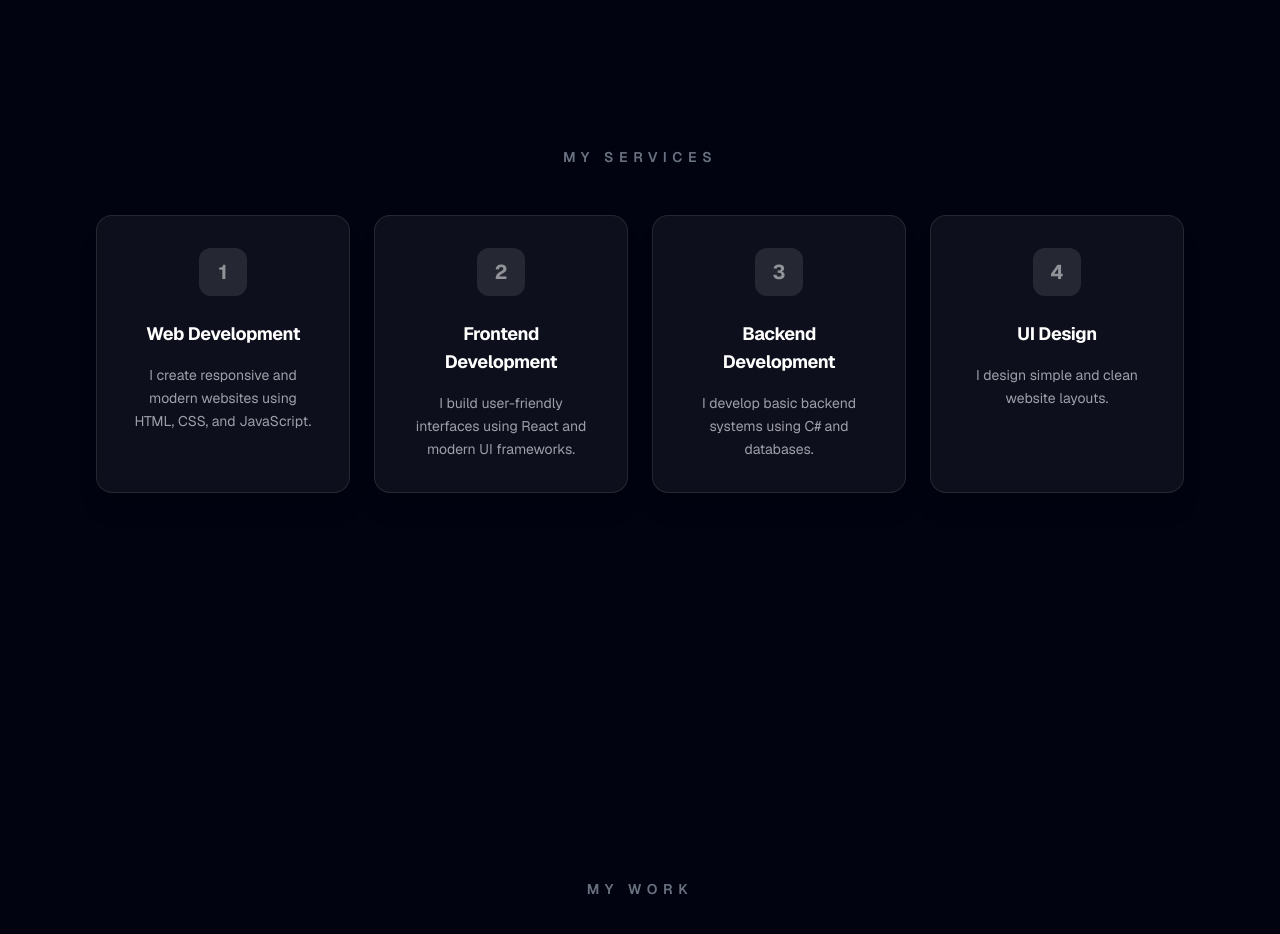
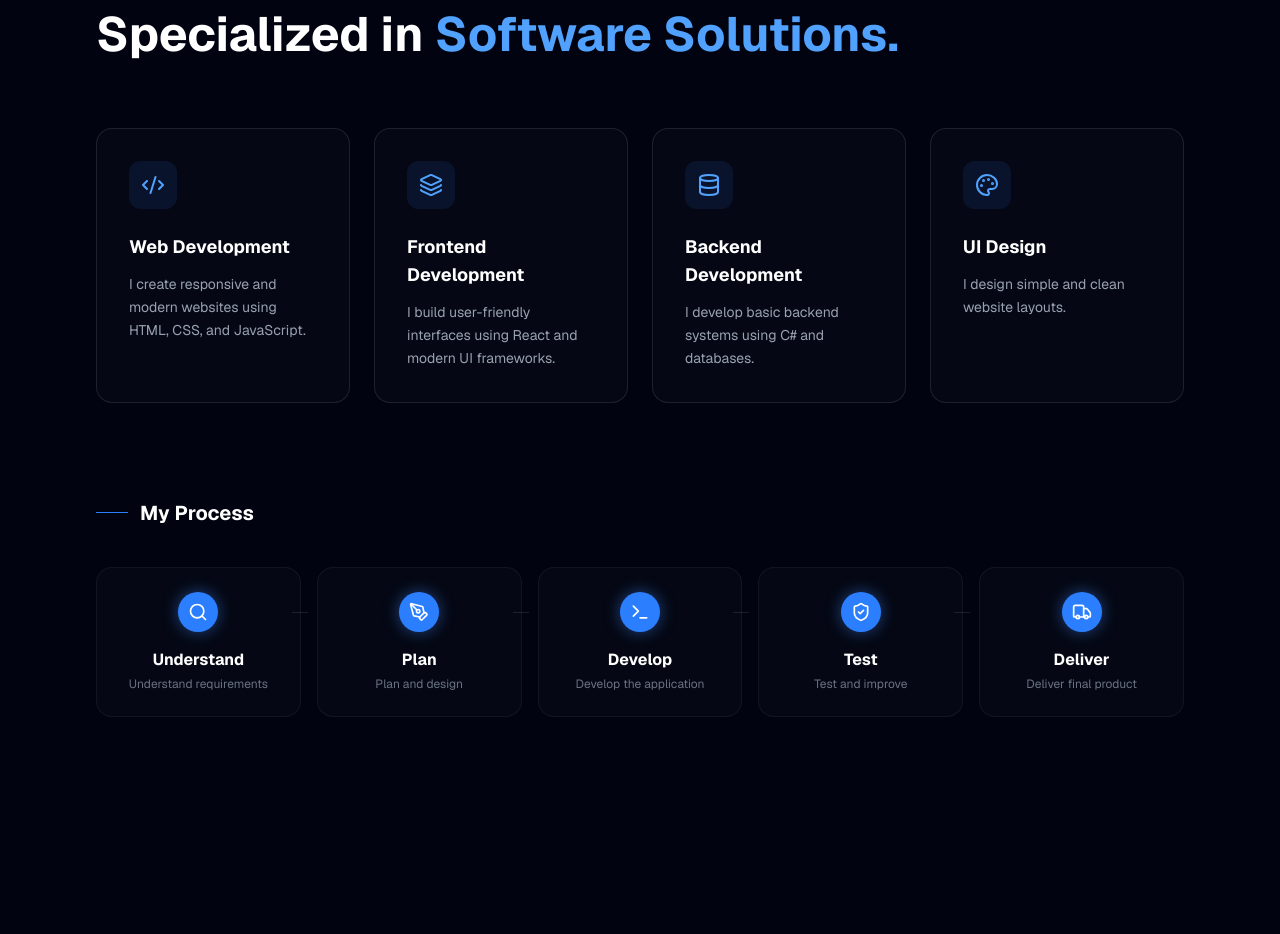
Before and after one commit to Sajansan/my-portfolio-2, a Next.js app: page / in a window 1280 px wide. Shown: the part 1860-2794 px from the top of the page. Built offline with nearby package versions, Linux system fonts and the light colour scheme.

Commit message:
Services page update

```diff
--- a/components/About.tsx
+++ b/components/About.tsx
@@ -4,8 +4,8 @@ import { motion } from "framer-motion";
 
 export default function About() {
   return (
-    <section id="about" className="min-h-screen bg-[rgba(1, 4, 16, 1)] flex flex-col items-center py-24 px-6 md:px-12 lg:px-24">
-      <div className="max-w-5xl w-full pt-16">
+    <section id="about" className="bg-[rgba(1,4,16,1)] flex flex-col items-center py-20 px-6 md:px-12 lg:px-24">
+      <div className="max-w-5xl w-full pt-8">
         {/* Header */}
         <motion.div
           initial={{ opacity: 0, y: 20 }}
--- a/components/Contact.tsx
+++ b/components/Contact.tsx
@@ -4,17 +4,17 @@ import { motion } from "framer-motion";
 
 export default function Contact() {
   return (
-    <section id="contact" className="min-h-screen bg-[rgba(1,4,16,1)] flex flex-col items-center justify-center p-6 md:p-12 lg:p-24 pt-32">
+    <section id="contact" className="bg-[rgba(1,4,16,1)] flex flex-col items-center py-20 p-6 md:p-12 lg:p-24 pt-32">
       <motion.div
         initial={{ opacity: 0, scale: 0.9 }}
         whileInView={{ opacity: 1, scale: 1 }}
         viewport={{ once: true, margin: "-100px" }}
         transition={{ duration: 0.8, ease: "easeOut" }}
-        className="max-w-4xl w-full text-center"
+        className="max-w-4xl w-full pt-8"
       >
-        <h2 className="text-sm tracking-[0.4em] text-gray-500 mb-8 uppercase font-semibold">Contact Me</h2>
+        <h2 className="text-sm tracking-[0.4em] text-blue-500 mb-8 uppercase font-bold text-left">Contact Me</h2>
 
-        <p className="text-xl md:text-2xl text-zinc-400 mb-12 max-w-2xl mx-auto leading-relaxed">
+        <p className="text-xl md:text-2xl text-zinc-400 mb-12 max-w-2xl leading-relaxed text-left">
           I am open to internship and freelance opportunities. Feel free to contact me.
         </p>
 
@@ -33,7 +33,7 @@ export default function Contact() {
           </div>
         </div>
 
-        <div className="flex flex-col items-center gap-6">
+        <div className="flex flex-col items-start gap-6">
           <h4 className="text-[10px] tracking-widest uppercase text-gray-500 font-bold">Social Links</h4>
           <div className="flex gap-8">
             <a href="your-link" className="text-white/60 hover:text-white transition-colors uppercase tracking-[0.2em] text-xs font-bold">LinkedIn</a>
--- a/components/Services.tsx
+++ b/components/Services.tsx
@@ -1,79 +1,157 @@
 "use client";
 
 import { motion } from "framer-motion";
+import {
+  Code2,
+  Layers,
+  Database,
+  Palette,
+  Search,
+  PenTool,
+  Terminal,
+  CheckCircle2,
+  Truck,
+  Cpu,
+  Github,
+  Monitor,
+  Layout,
+  Zap,
+  ShieldCheck,
+  MousePointer2,
+} from "lucide-react";
 
 export default function Services() {
   const services = [
     {
       title: "Web Development",
-      description: "I create responsive and modern websites using HTML, CSS, and JavaScript."
+      icon: <Code2 className="w-6 h-6 text-blue-400" />,
+      description:
+        "I create responsive and modern websites using HTML, CSS, and JavaScript.",
     },
     {
       title: "Frontend Development",
-      description: "I build user-friendly interfaces using React and modern UI frameworks."
+      icon: <Layers className="w-6 h-6 text-blue-400" />,
+      description:
+        "I build user-friendly interfaces using React and modern UI frameworks.",
     },
     {
       title: "Backend Development",
-      description: "I develop basic backend systems using C# and databases."
+      icon: <Database className="w-6 h-6 text-blue-400" />,
+      description: "I develop basic backend systems using C# and databases.",
     },
     {
       title: "UI Design",
-      description: "I design simple and clean website layouts."
-    }
+      icon: <Palette className="w-6 h-6 text-blue-400" />,
+      description: "I design simple and clean website layouts.",
+    },
   ];
 
-  const containerVariants = {
-    hidden: { opacity: 0 },
-    visible: {
-      opacity: 1,
-      transition: {
-        staggerChildren: 0.2
-      }
-    }
-  };
+  const processSteps = [
+    {
+      title: "Understand",
+      icon: <Search className="w-5 h-5" />,
+      desc: "Understand requirements",
+    },
+    {
+      title: "Plan",
+      icon: <PenTool className="w-5 h-5" />,
+      desc: "Plan and design",
+    },
+    {
+      title: "Develop",
+      icon: <Terminal className="w-5 h-5" />,
+      desc: "Develop the application",
+    },
+    {
+      title: "Test",
+      icon: <ShieldCheck className="w-5 h-5" />,
+      desc: "Test and improve",
+    },
+    {
+      title: "Deliver",
+      icon: <Truck className="w-5 h-5" />,
+      desc: "Deliver final product",
+    },
+  ];
 
-  const itemVariants = {
-    hidden: { opacity: 0, y: 20 },
-    visible: {
-      opacity: 1,
-      y: 0,
-      transition: { duration: 0.5 }
-    }
-  };
 
   return (
-    <section id="services" className="min-h-screen bg-[rgba(1,4,16,1)] flex flex-col items-center justify-center p-6 md:p-12 lg:p-24 pt-32">
-      <div className="max-w-6xl w-full">
-        <motion.h2
-          initial={{ opacity: 0, y: -20 }}
+    <section
+      id="services"
+      className="bg-[rgba(1,4,16,1)] flex flex-col items-center py-20 px-6 md:px-12 lg:px-24"
+    >
+      <div className="max-w-6xl w-full pt-8">
+        {/* Header */}
+        <motion.div
+          initial={{ opacity: 0, y: 20 }}
           whileInView={{ opacity: 1, y: 0 }}
           viewport={{ once: true }}
-          className="text-sm tracking-[0.4em] text-gray-500 mb-12 uppercase font-semibold text-center"
+          transition={{ duration: 0.6 }}
+          className="mb-16"
         >
-          My Services
-        </motion.h2>
+          <h2 className="text-sm tracking-[0.4em] text-blue-500 mb-4 uppercase font-bold">
+            What I Offer
+          </h2>
+          <p className="text-3xl md:text-5xl font-bold text-white leading-tight">
+            Specialized in{" "}
+            <span className="text-blue-400">Software Solutions.</span>
+          </p>
+        </motion.div>
 
-        <motion.div
-          variants={containerVariants}
-          initial="hidden"
-          whileInView="visible"
-          viewport={{ once: true, margin: "-100px" }}
-          className="grid grid-cols-1 md:grid-cols-2 lg:grid-cols-4 gap-6"
-        >
+        {/* Services Grid */}
+        <div className="grid grid-cols-1 md:grid-cols-2 lg:grid-cols-4 gap-6 mb-24">
           {services.map((service, index) => (
             <motion.div
               key={index}
-              variants={itemVariants}
-              className="group p-8 rounded-2xl bg-white/5 border border-white/10 backdrop-blur-sm hover:bg-white/10 transition-all duration-300 flex flex-col items-center text-center shadow-xl"
+              initial={{ opacity: 0, y: 20 }}
+              whileInView={{ opacity: 1, y: 0 }}
+              viewport={{ once: true }}
+              transition={{ duration: 0.5, delay: index * 0.1 }}
+              className="group p-8 rounded-2xl bg-white/[0.02] border border-white/10 hover:border-blue-500/50 hover:bg-white/[0.04] transition-all duration-300"
             >
-              <div className="mb-6 w-12 h-12 rounded-xl bg-white/10 flex items-center justify-center group-hover:scale-110 transition-transform duration-300">
-                <span className="text-xl font-bold text-white/50">{index + 1}</span>
+              <div className="mb-6 w-12 h-12 rounded-xl bg-blue-500/10 flex items-center justify-center group-hover:scale-110 transition-transform duration-300">
+                {service.icon}
               </div>
-              <h3 className="text-lg font-bold mb-4 tracking-tight">{service.title}</h3>
-              <p className="text-zinc-400 text-sm leading-relaxed">{service.description}</p>
+              <h3 className="text-lg font-bold mb-3 text-white">
+                {service.title}
+              </h3>
+              <p className="text-gray-400 text-sm leading-relaxed">
+                {service.description}
+              </p>
             </motion.div>
           ))}
+        </div>
+
+        {/* My Process Section */}
+        <motion.div
+          initial={{ opacity: 0, y: 20 }}
+          whileInView={{ opacity: 1, y: 0 }}
+          viewport={{ once: true }}
+          transition={{ duration: 0.8 }}
+          className="mb-24"
+        >
+          <h3 className="text-xl font-bold text-white mb-10 flex items-center gap-3">
+            <span className="h-px w-8 bg-blue-500" /> My Process
+          </h3>
+          <div className="grid grid-cols-1 sm:grid-cols-3 lg:grid-cols-5 gap-4 relative">
+            {processSteps.map((step, index) => (
+              <div
+                key={index}
+                className="relative z-10 flex flex-col items-center text-center p-6 bg-white/[0.02] rounded-2xl border border-white/5 hover:bg-white/[0.05] transition-all"
+              >
+                <div className="w-10 h-10 rounded-full bg-blue-500 flex items-center justify-center mb-4 text-white shadow-[0_0_15px_rgba(59,130,246,0.5)]">
+                  {step.icon}
+                </div>
+                <h4 className="text-white font-bold mb-1">{step.title}</h4>
+                <p className="text-gray-500 text-xs">{step.desc}</p>
+                {index < processSteps.length - 1 && (
+                  <div className="hidden lg:block absolute top-11 -right-2 w-4 h-px bg-white/10" />
+                )}
+              </div>
+            ))}
+          </div>
         </motion.div>
+
       </div>
     </section>
   );
--- a/components/Work.tsx
+++ b/components/Work.tsx
@@ -46,13 +46,13 @@ export default function Work() {
   };
 
   return (
-    <section id="work" className="min-h-screen bg-[rgba(1,4,16,1)] flex flex-col items-center justify-center p-6 md:p-12 lg:p-24 pt-32">
-      <div className="max-w-6xl w-full">
+    <section id="work" className="bg-[rgba(1,4,16,1)] flex flex-col items-center py-20 p-6 md:p-12 lg:p-24 pt-32">
+      <div className="max-w-6xl w-full pt-8">
         <motion.h2
           initial={{ opacity: 0, y: -20 }}
           whileInView={{ opacity: 1, y: 0 }}
           viewport={{ once: true }}
-          className="text-sm tracking-[0.4em] text-gray-500 mb-12 uppercase font-semibold text-center"
+          className="text-sm tracking-[0.4em] text-blue-500 mb-12 uppercase font-bold"
         >
           My Work
         </motion.h2>
--- a/package.json
+++ b/package.json
@@ -10,6 +10,7 @@
   },
   "dependencies": {
     "framer-motion": "^12.38.0",
+    "lucide-react": "^0.577.0",
     "next": "16.1.7",
     "react": "19.2.3",
     "react-dom": "19.2.3"
```
Also changed, not shown: 1 other file (tests, documents, lock files or other folders).
